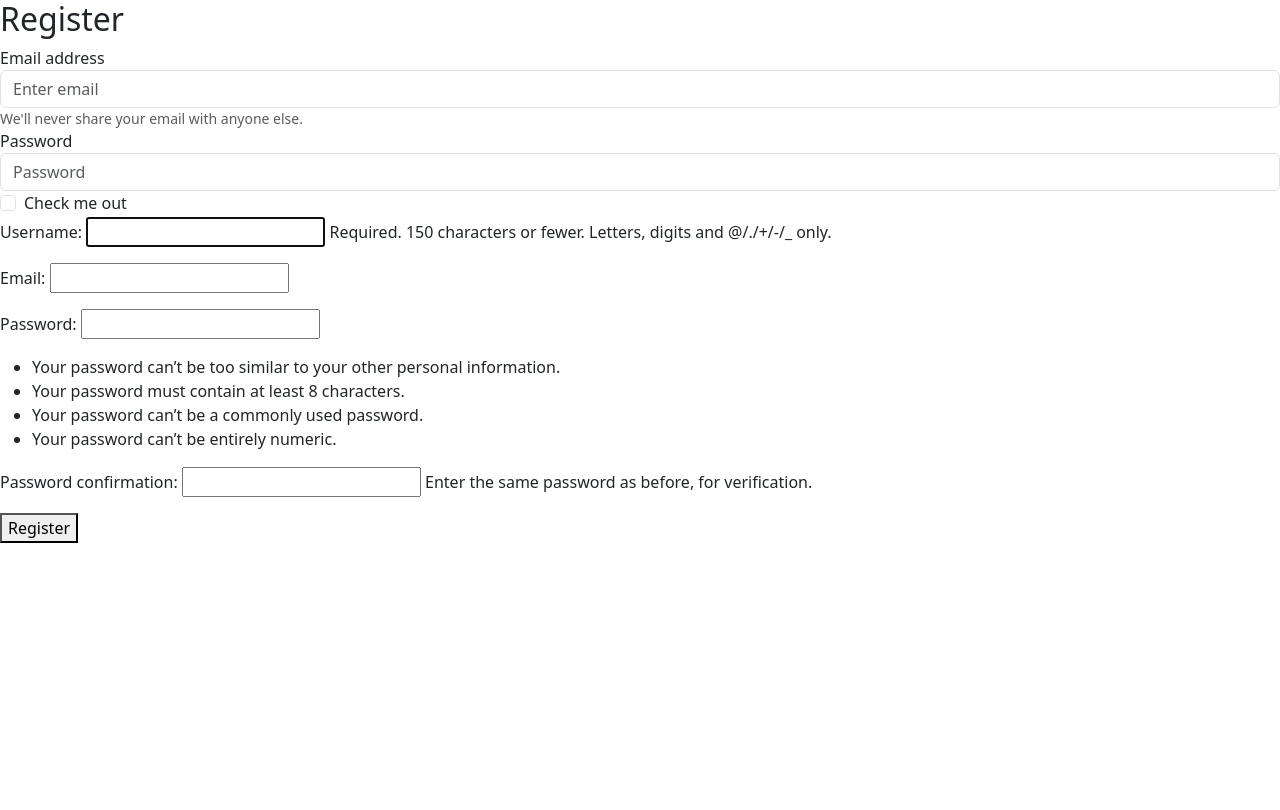
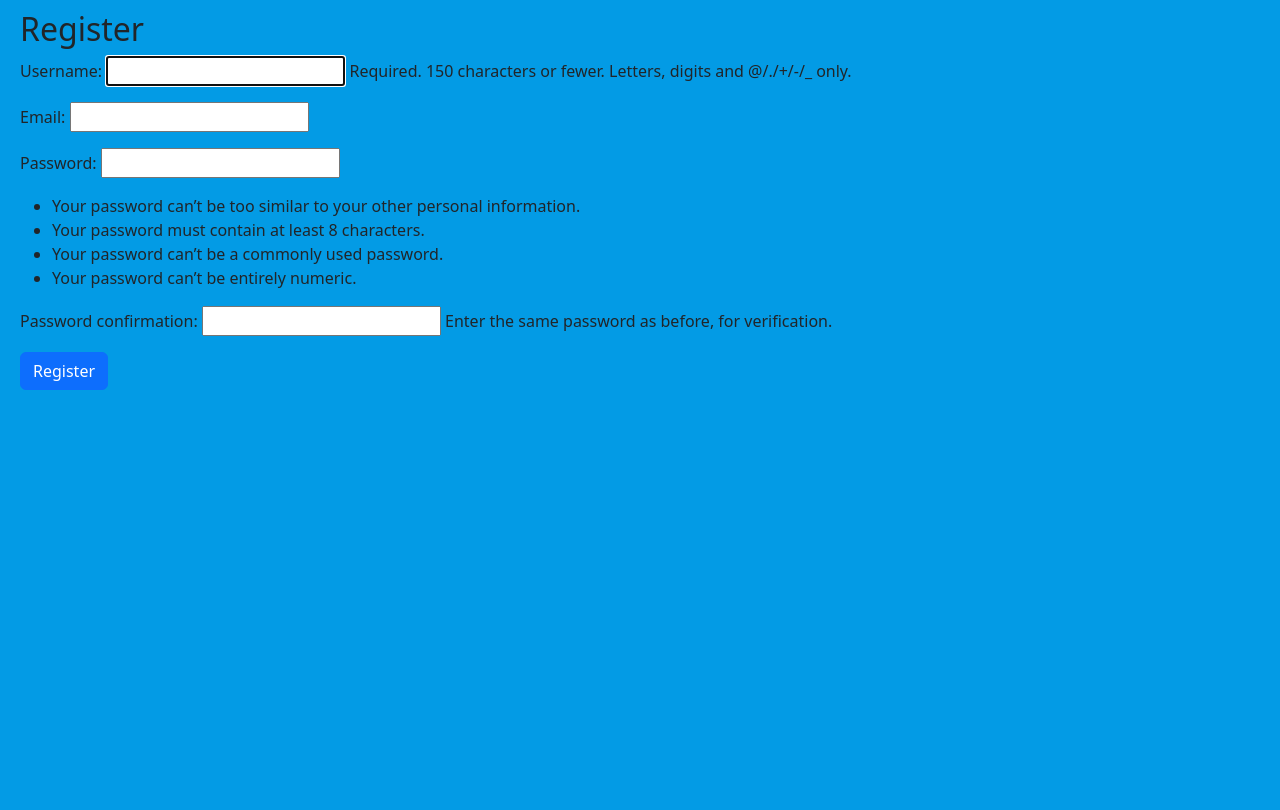
Before and after one commit to momo3404/MySocial, a Django app: page /mysocial/register/ in a window 1280 px wide. Before the commit the page ends 543 px from the top, so only its background shows below. Run offline with Django 4.2, Linux system fonts and the light colour scheme.

Commit message:
added bg colors and logo

```diff
--- a/mysocial/templates/base/mysocial/public_profile.html
+++ b/mysocial/templates/base/mysocial/public_profile.html
@@ -1,9 +1,10 @@
 <html>
 <head>
     <title>{{ author.display_name }}'s Profile</title>
+    <link href="https://cdn.jsdelivr.net/npm/bootstrap@5.3.3/dist/css/bootstrap.min.css" rel="stylesheet" integrity="sha384-QWTKZyjpPEjISv5WaRU9OFeRpok6YctnYmDr5pNlyT2bRjXh0JMhjY6hW+ALEwIH" crossorigin="anonymous">
 </head>
 
-<body>
+<body class="h-100 gradient-form" style="background-color: #039BE5;">
     <h1>{{ author.display_name }}</h1>
     <p>Profile URL: {{ author.profile_url }}</p>
 
--- a/mysocial/templates/base/registration/login.html
+++ b/mysocial/templates/base/registration/login.html
@@ -10,15 +10,14 @@
 <body class="h-100 gradient-form" style="background-color: #039BE5;">
     <div class="text-center">
     <h4 class="mt-1 mb-5 pb-1">Welcome to MySocial</h4>
+
     <style>
         .center {
             margin: auto;
             width: 400px;
             border:1px solid black;
-
         }
     </style>
-            <body>
     <div class="center">
         <form  style="border:1px solid black" class="form-group">
         <p>Please login to your account</p>
@@ -29,5 +28,6 @@
         </div>
         </form>
     </div>
+</body>
 
 </html>
--- a/mysocial/templates/base/registration/register.html
+++ b/mysocial/templates/base/registration/register.html
@@ -1,29 +1,17 @@
 <html>
 <head>
     <title>Register</title>
-    <meta name="viewport" content="width=device-width, initial-scale=1">
     <link href="https://cdn.jsdelivr.net/npm/bootstrap@5.3.3/dist/css/bootstrap.min.css" rel="stylesheet" integrity="sha384-QWTKZyjpPEjISv5WaRU9OFeRpok6YctnYmDr5pNlyT2bRjXh0JMhjY6hW+ALEwIH" crossorigin="anonymous">
+
 </head>
-<body>
+<body class="h-100 gradient-form" style="background-color: #039BE5; margin-left:20px; margin-top: 10px;">
     <h2>Register</h2>
-    <script src="https://cdn.jsdelivr.net/npm/bootstrap@5.3.3/dist/js/bootstrap.bundle.min.js" integrity="sha384-YvpcrYf0tY3lHB60NNkmXc5s9fDVZLESaAA55NDzOxhy9GkcIdslK1eN7N6jIeHz" crossorigin="anonymous"></script>
-    <div class="form-group">
-        <label for="exampleInputEmail1">Email address</label>
-        <input type="email" class="form-control" id="exampleInputEmail1" aria-describedby="emailHelp" placeholder="Enter email">
-        <small id="emailHelp" class="form-text text-muted">We'll never share your email with anyone else.</small>
-      </div>
-      <div class="form-group">
-        <label for="exampleInputPassword1">Password</label>
-        <input type="password" class="form-control" id="exampleInputPassword1" placeholder="Password">
-      </div>
-      <div class="form-group form-check">
-        <input type="checkbox" class="form-check-input" id="exampleCheck1">
-        <label class="form-check-label" for="exampleCheck1">Check me out</label>
-      </div>
     <form method="post">
         {% csrf_token %}
         {{ form.as_p }}
-        <button type="submit">Register</button>
+        <div class="text-left">
+          <button class="btn btn-primary btn-block fa-lg gradient-custom-2 mb-3" type="submit">Register</button>
+        </div>
     </form>
 </body>
 </html>
```
Also changed, not shown: mysocial/templates/base/home.html (+18 -4 lines), mysocial/templates/base/registration/pending_approval.html (+14 -3 lines), mysocial/templates/images/logo.png (added). Lines whose indentation alone changed are shown as unchanged.
